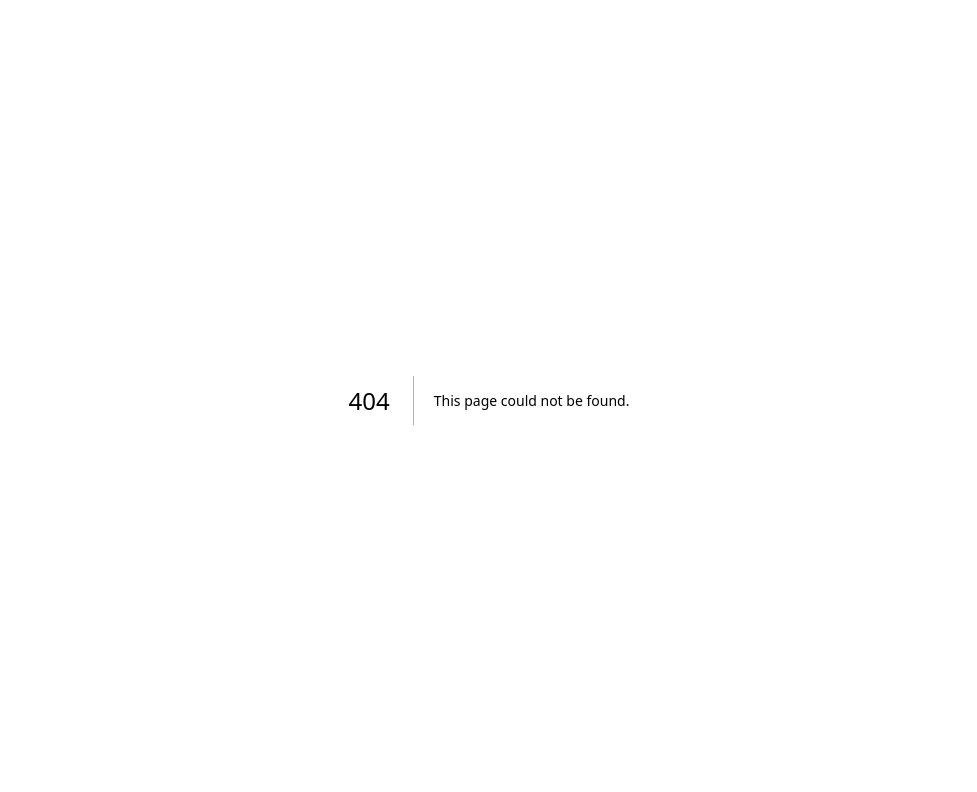
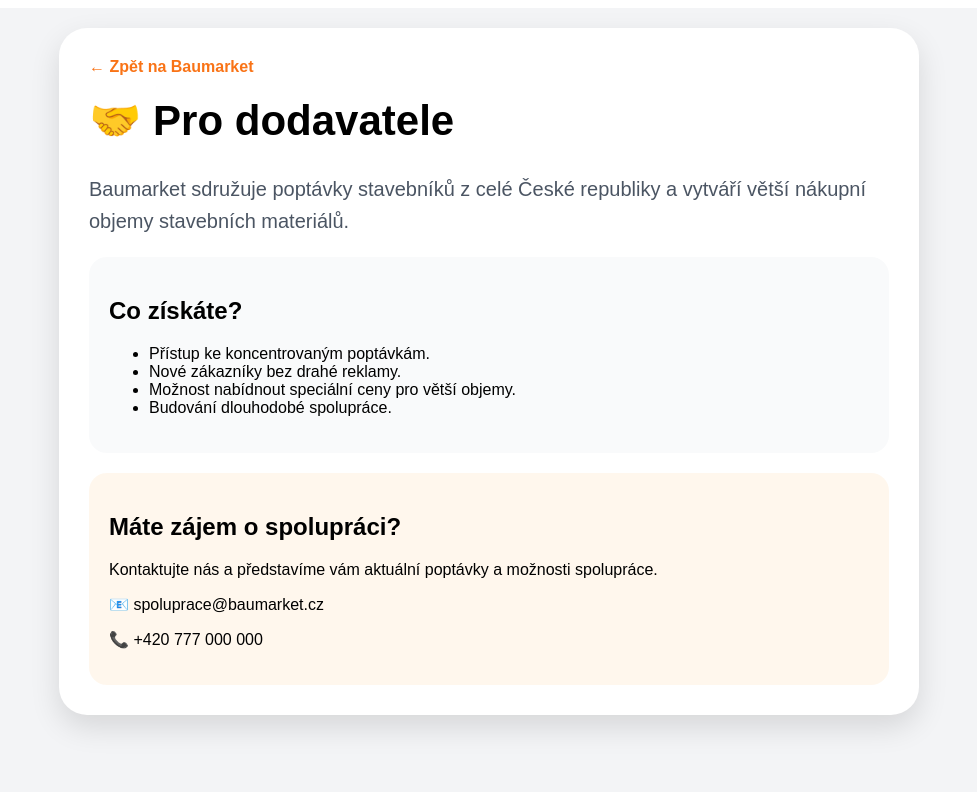
Before and after one commit to Hartmani/Baumarket, a Next.js app: page /pro-dodavatele in a window 1280 px wide. Before the commit this address had no page. Shown: the top 792 px of the page, without its empty margins (151-1128 px from the left). Built offline with nearby package versions, Linux system fonts and the light colour scheme.

Commit message:
Create page.tsx

```diff
--- /dev/null
+++ b/app/pro-dodavatele/page.tsx
@@ -0,0 +1,175 @@
+export default function DodavatelePage() {
+
+  return (
+
+    <main
+
+      style={{
+
+        minHeight: "100vh",
+
+        background: "#f3f4f6",
+
+        padding: "20px",
+
+        fontFamily: "Arial, sans-serif",
+
+      }}
+
+    >
+
+      <div
+
+        style={{
+
+          maxWidth: "800px",
+
+          margin: "0 auto",
+
+          background: "white",
+
+          borderRadius: "28px",
+
+          padding: "30px",
+
+          boxShadow: "0 12px 30px rgba(0,0,0,0.12)",
+
+        }}
+
+      >
+
+        <a
+
+          href="/"
+
+          style={{
+
+            color: "#f97316",
+
+            textDecoration: "none",
+
+            fontWeight: "bold",
+
+          }}
+
+        >
+
+          ← Zpět na Baumarket
+
+        </a>
+
+        <h1
+
+          style={{
+
+            fontSize: "42px",
+
+            marginTop: "20px",
+
+          }}
+
+        >
+
+          🤝 Pro dodavatele
+
+        </h1>
+
+        <p
+
+          style={{
+
+            fontSize: "20px",
+
+            color: "#4b5563",
+
+            lineHeight: "1.6",
+
+          }}
+
+        >
+
+          Baumarket sdružuje poptávky stavebníků z celé České republiky
+
+          a vytváří větší nákupní objemy stavebních materiálů.
+
+        </p>
+
+        <div
+
+          style={{
+
+            background: "#f9fafb",
+
+            padding: "20px",
+
+            borderRadius: "18px",
+
+            marginTop: "20px",
+
+          }}
+
+        >
+
+          <h2>Co získáte?</h2>
+
+          <ul>
+
+            <li>Přístup ke koncentrovaným poptávkám.</li>
+
+            <li>Nové zákazníky bez drahé reklamy.</li>
+
+            <li>Možnost nabídnout speciální ceny pro větší objemy.</li>
+
+            <li>Budování dlouhodobé spolupráce.</li>
+
+          </ul>
+
+        </div>
+
+        <div
+
+          style={{
+
+            background: "#fff7ed",
+
+            padding: "20px",
+
+            borderRadius: "18px",
+
+            marginTop: "20px",
+
+          }}
+
+        >
+
+          <h2>Máte zájem o spolupráci?</h2>
+
+          <p>
+
+            Kontaktujte nás a představíme vám aktuální poptávky a možnosti
+
+            spolupráce.
+
+          </p>
+
+          <p>
+
+            📧 spoluprace@baumarket.cz
+
+          </p>
+
+          <p>
+
+            📞 +420 777 000 000
+
+          </p>
+
+        </div>
+
+      </div>
+
+    </main>
+
+  );
+
+}
```
